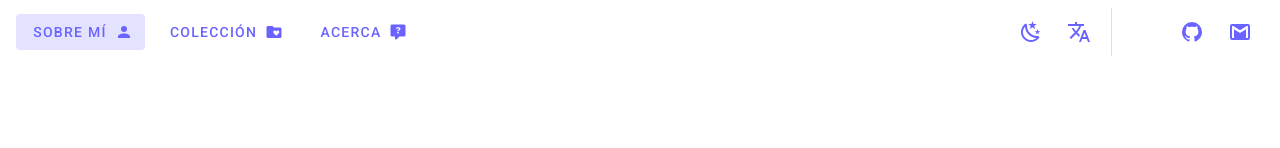
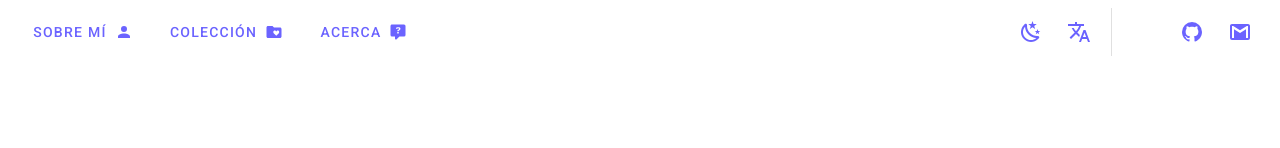
Before and after one commit to Joyfer/myweb, a Nuxt app: page / in a window 1280 px wide. Shown: the top 148 px of the page. Built offline with nearby package versions, Linux system fonts and the light colour scheme; what vue-typer would draw is missing.

Commit message:
Changed links in drawer

```diff
--- a/components/navbar/Navbar.vue
+++ b/components/navbar/Navbar.vue
@@ -30,7 +30,7 @@
             v-for="({ sectionName, icon, link }, index) in sections"
             :key="index"
             nuxt
-            :to="`/${link}`"
+            :to="localePath(link)"
             class="link__remove-underline"
           >
             <v-list-item-title>{{ sectionName }}</v-list-item-title>
@@ -69,7 +69,7 @@ export default {
     return {
       menuIcon: mdiMenu,
       sections: [
-        { icon: mdiAccount, sectionName: "Sobre mí", link: "" },
+        { icon: mdiAccount, sectionName: "Sobre mí", link: "/" },
         { icon: mdiFolderHeart, sectionName: "Colección", link: "colection" },
         { icon: mdiCommentQuestion, sectionName: "Acerca", link: "about" },
       ],
```
